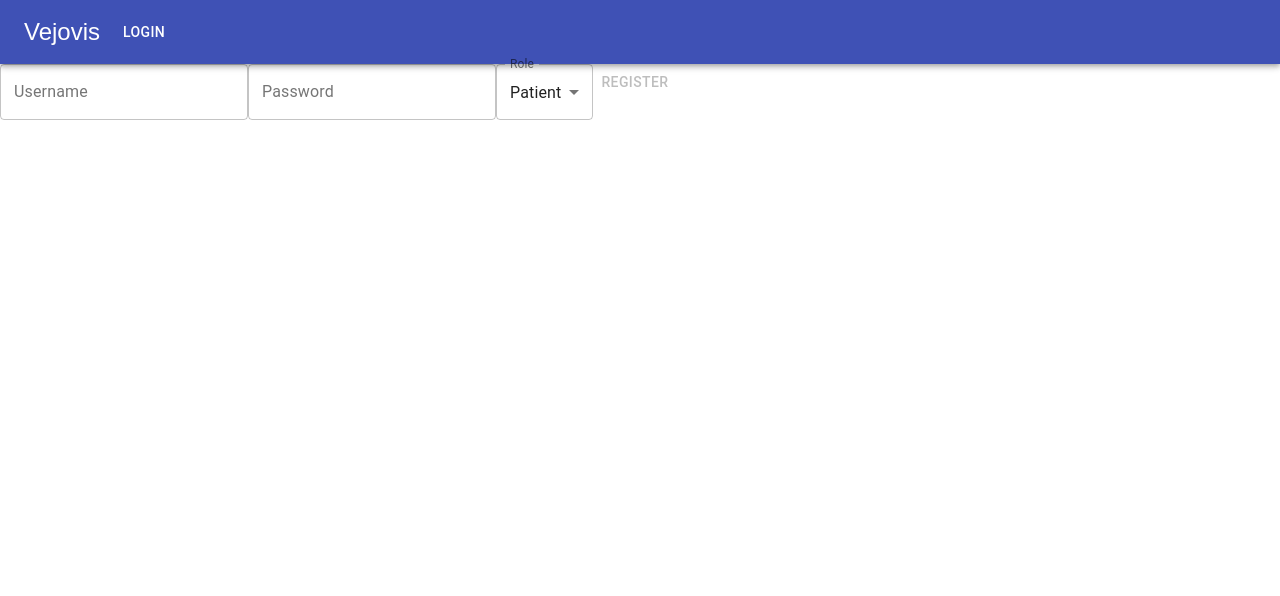
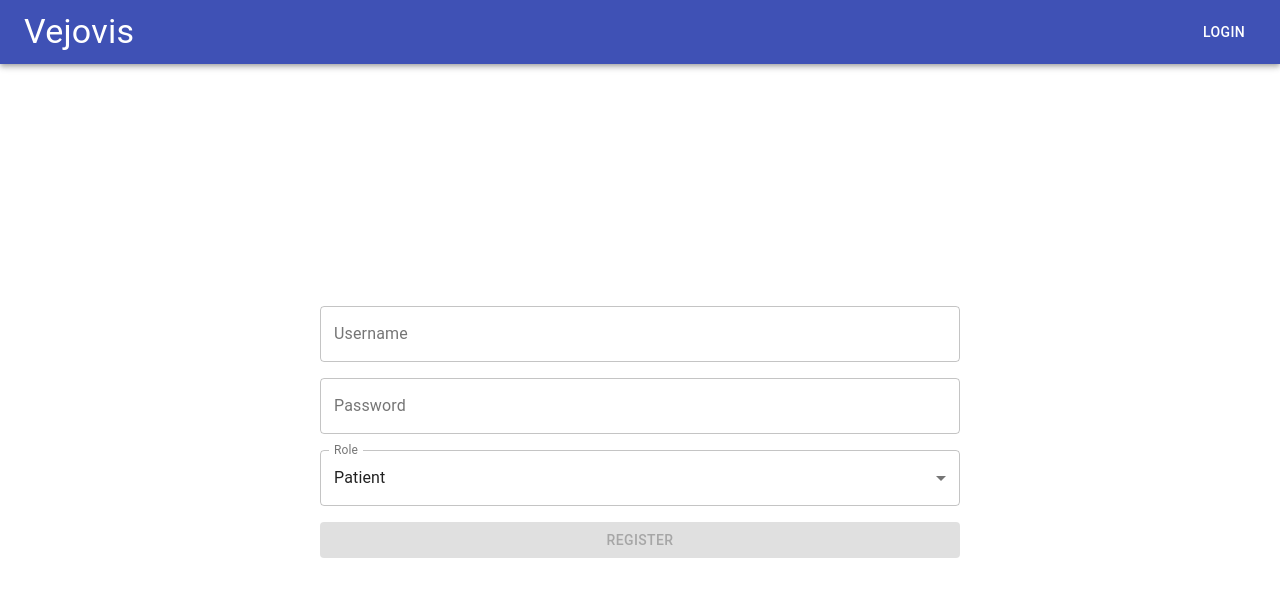
Before and after one commit to RobotIAm/vejovis, a React (Create React App) app: page /register in a window 1280 px wide. Shown: the top 596 px of the page. Built offline with nearby package versions, Linux system fonts and the light colour scheme; no server answers.

Commit message:
chore/registration-styling

```diff
--- a/src/App.tsx
+++ b/src/App.tsx
@@ -5,10 +5,12 @@ import HomePage from './components/HomePage';
 import { Nav } from './components';
 import AuthProvider from './AuthProvider';
 import { Registration } from './views';
+import { Box } from '@material-ui/core';
 
 const App = () => (
   <AuthProvider>
     <Nav/>
+    <Box component="div" style={{ height: '92vh' }}>
       <BrowserRouter>
         <Switch>
           <Route path="/register">
@@ -19,6 +21,7 @@ const App = () => (
           </Route>
         </Switch>
       </BrowserRouter>
+    </Box>
   </AuthProvider>
 );
 
--- a/src/components/Nav/Nav.tsx
+++ b/src/components/Nav/Nav.tsx
@@ -1,6 +1,7 @@
 import React, { useContext } from 'react';
-import { AppBar, Button, IconButton, Toolbar } from '@material-ui/core';
+import { AppBar, Button, IconButton, Toolbar, Typography } from '@material-ui/core';
 import { AuthContext } from '../../AuthProvider';
+
 
 const Nav = () => {
     const { authenticated, setUser } = useContext(AuthContext);
@@ -9,11 +10,11 @@ const Nav = () => {
     const logout = () => setUser({})
 
     return (
-        <AppBar position="static">
-            <Toolbar>
-                <IconButton edge="start" color="inherit" aria-label="menu">
+        <AppBar position="static" style={{ height: '8vh' }}>
+            <Toolbar style={{ justifyContent: 'space-between' }}>
+                <Typography variant="h4">
                     Vejovis
-            </IconButton>
+                </Typography>
                 {
                     authenticated ? (
                         <>
--- a/src/views/Registration/Registration.tsx
+++ b/src/views/Registration/Registration.tsx
@@ -2,7 +2,7 @@ import React, { ChangeEvent, useContext, useState } from 'react';
 import FormControl from '@material-ui/core/FormControl';
 import InputLabel from '@material-ui/core/InputLabel';
 import OutlinedInput from '@material-ui/core/OutlinedInput';
-import { Button, MenuItem, Select } from '@material-ui/core';
+import { Box, Button, Grid, MenuItem, Select } from '@material-ui/core';
 import { AuthContext } from '../../AuthProvider';
 import { User, UserRole } from '../../types';
 
@@ -38,15 +38,18 @@ const Registration = () => {
     };
 
     return (
-      <form noValidate autoComplete="off">
+      <form noValidate autoComplete="off" style={{ justifyContent: 'center', alignItems: 'center', display: 'flex', height: '100%' }}>
+        <Grid container item direction="column" style={{ width: '50%' }}>
           <FormControl variant="outlined">
             <InputLabel htmlFor="username">Username</InputLabel>
             <OutlinedInput id="username" value={username} onChange={handleChange} label="Name" />
           </FormControl>
+          <Box m={1}/>
           <FormControl variant="outlined">
             <InputLabel htmlFor="password">Password</InputLabel>
             <OutlinedInput id="password" value={password} onChange={handleChange} label="Password" />
           </FormControl>
+          <Box m={1}/>
           <FormControl variant="outlined">
             <InputLabel htmlFor="user_type">Role</InputLabel>
             <Select
@@ -60,7 +63,9 @@ const Registration = () => {
               <MenuItem value={0}>Patient</MenuItem>
             </Select>
           </FormControl>
-        <Button disabled={!username || !password} onClick={handleRegister}>Register</Button>
+          <Box m={1}/>
+          <Button variant="contained" disabled={!username || !password} onClick={handleRegister}>Register</Button>
+        </Grid>
       </form>
     );
 }
```
Lines whose indentation alone changed are shown as unchanged.
